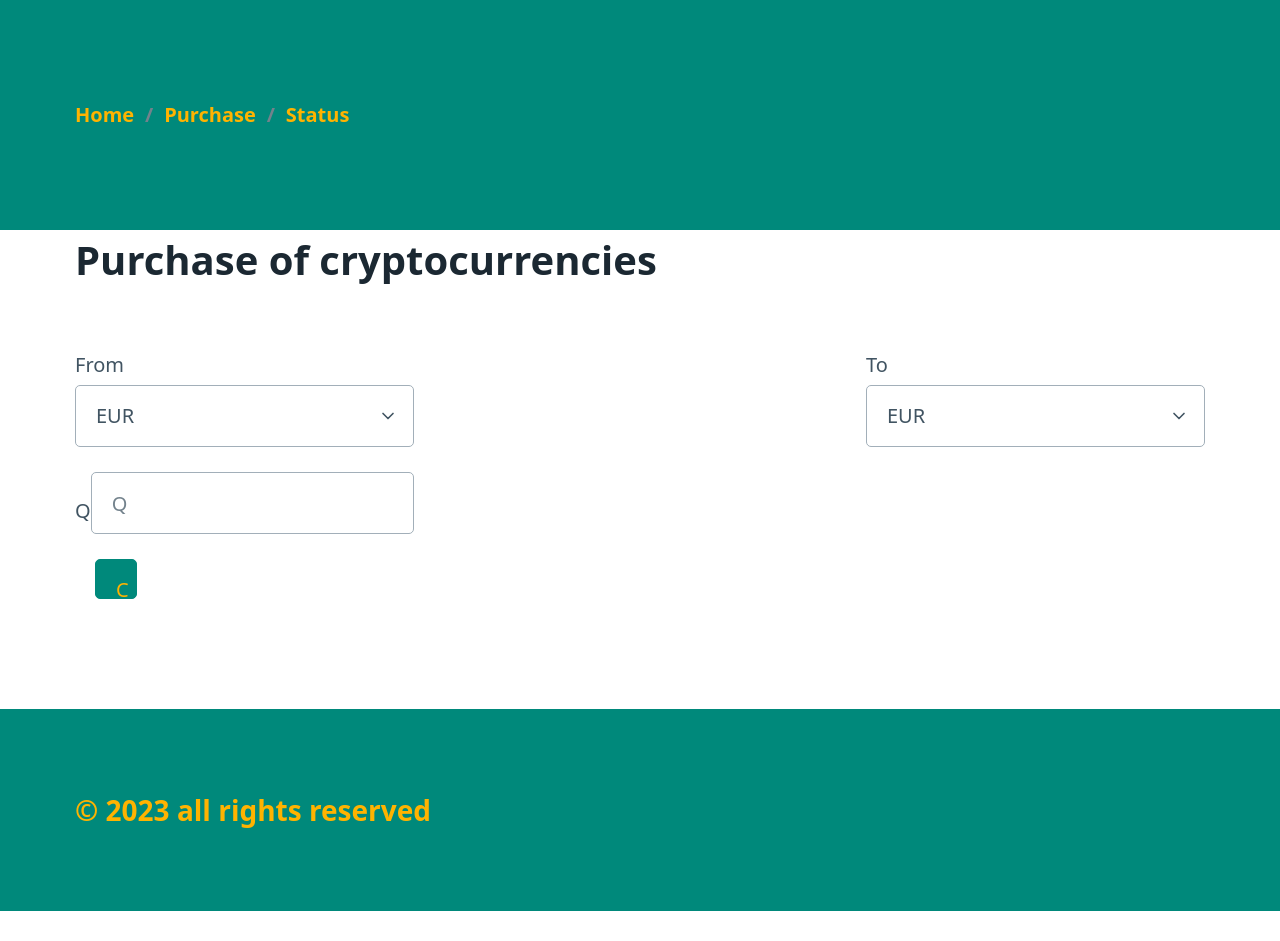
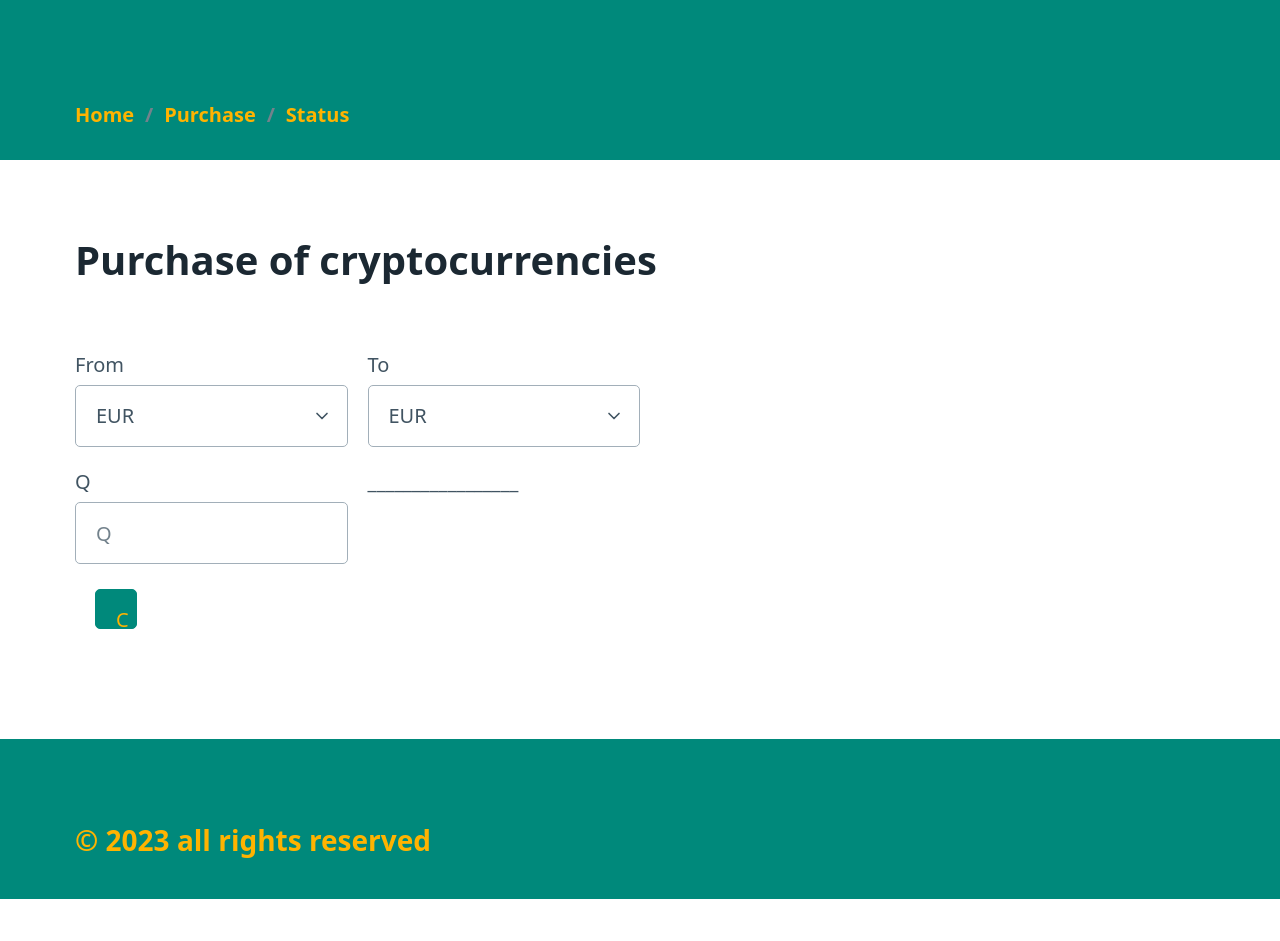
Before and after one commit to AhsokaTa/Cryptocurrency-movement, a Flask app: page /purchase in a window 1280 px wide. Before the commit the page ends 911 px from the top, so only its background shows below. Run offline with Flask 3, Linux system fonts and the light colour scheme.

Commit message:
style change

```diff
--- a/cripto_move/static/css/styles.css
+++ b/cripto_move/static/css/styles.css
@@ -3,7 +3,8 @@ header,footer{
     color: var(--primary-inverse);
     font-size: 1.4em;
     font-weight: bold;
-
+    height: 30%;
+    padding-top: 1%;
 }
 
 body{
--- a/cripto_move/templates/purchase.html
+++ b/cripto_move/templates/purchase.html
@@ -3,9 +3,11 @@
 
 <h1>Purchase of cryptocurrencies</h1>
 <div style="display: flex; justify-content: space-between;">
-    <div style="width: 30%;">
+    <div style="width: 50%;">
       <form action="form1">
 
+        <div class="grid">
+          <div>
             <label for="from">From</label>
             <select id="from_to" name="from_to" required>
               <option value="0">EUR</option>
@@ -13,17 +15,12 @@
               {# Aquí hago un for #}
             </select>
 
-          <label for="q" style="display: flex; align-items: center;"> Q
-
+            <label for="q" > Q  <br>
             <input type="text" id="q" name="q" placeholder="Q" required>
             </label>
+          </div>
+          <div>
 
-          <button style="margin-left: 20px; width: 40px; height: 40px;">C</button>
-
-
-    </div>
-
-    <div style="width: 30%;">
             <label for="to">To</label>
             <select id="to" name="to" required>
               {% for item in crypto_diccion %}
@@ -32,8 +29,18 @@
             </select>
 
 
-      </form>
+            <label for="lastname">_________________ </label>
+
           </div>
         </div>
 
+
+          <button style="margin-left: 20px; width: 40px; height: 40px;">C</button>
+
+
+    </div>
+
+    </form>
+</div>
+
 {% endblock %}
```
Lines whose indentation alone changed are shown as unchanged.
